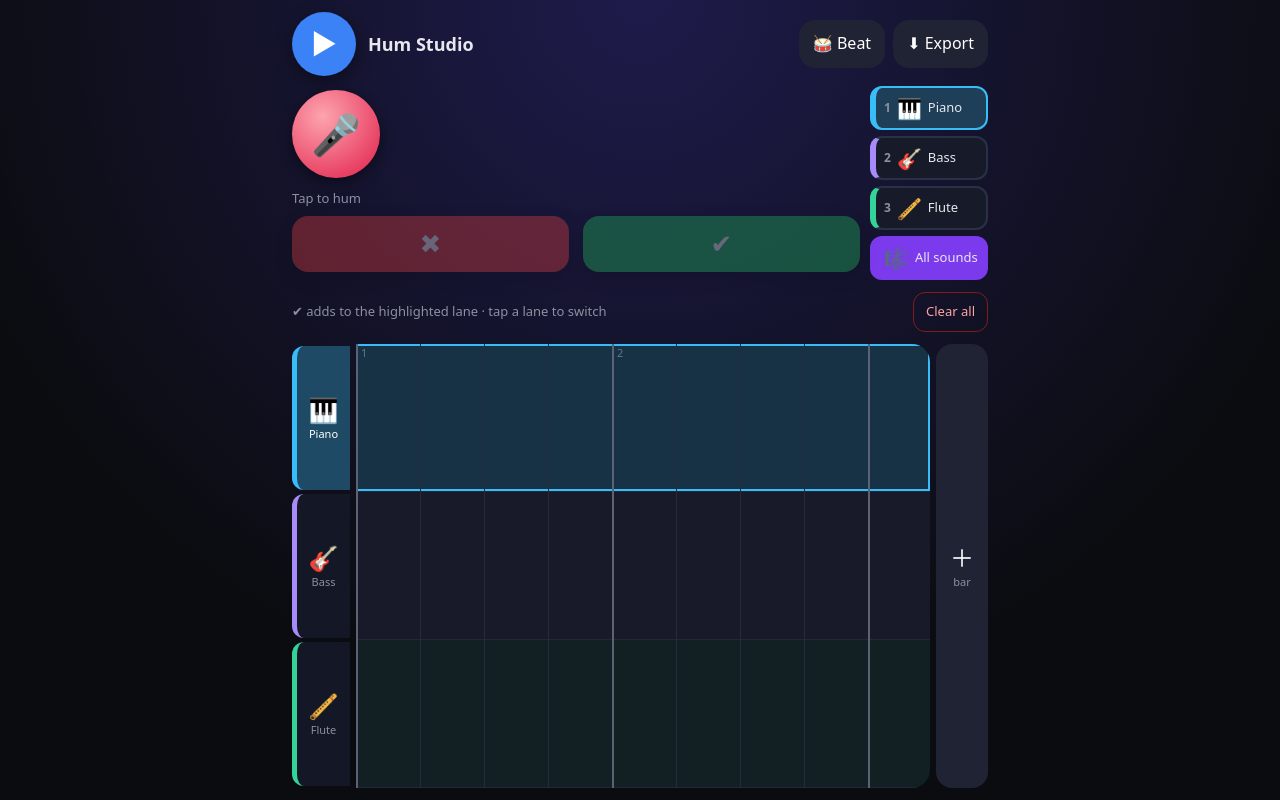
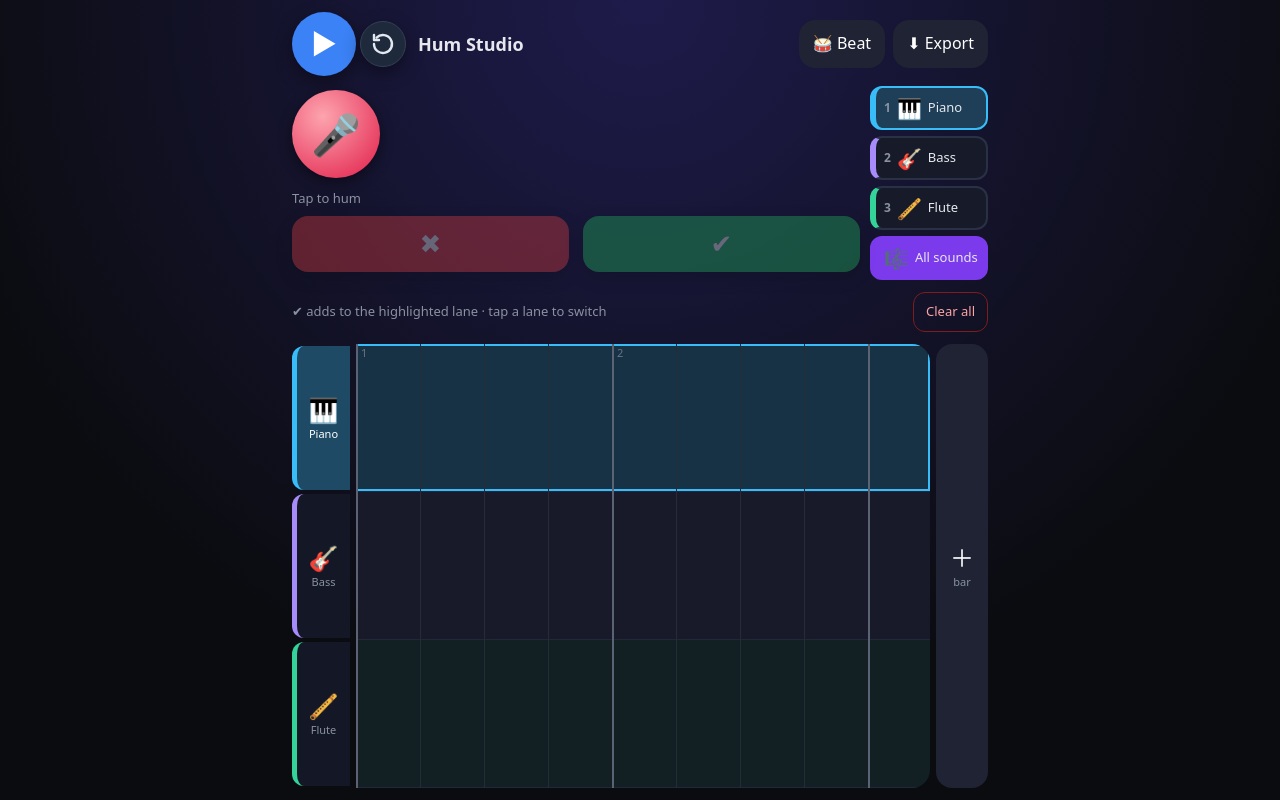
Before and after one commit to ehern93/hum-to-midi, a website built with Vite: page index.html in a window 1280 px wide. Built offline with nearby package versions, Linux system fonts and the light colour scheme.

Commit message:
Add replay-from-start button next to Play

```diff
--- a/index.html
+++ b/index.html
@@ -6,7 +6,7 @@
 <link rel="manifest" href="/manifest.webmanifest"><link rel="icon" href="/icon.svg" type="image/svg+xml">
 </head><body>
 <div id="app">
- <header class="top"><button id="play" class="big play" aria-label="Play">▶</button><h1>Hum Studio</h1><span class="sp"></span>
+ <header class="top"><button id="play" class="big play" aria-label="Play">▶</button><button id="replay" class="big replay" aria-label="Replay from start"><svg viewBox="0 0 24 24" width="24" height="24" fill="none" stroke="currentColor" stroke-width="2.4" stroke-linecap="round" stroke-linejoin="round" aria-hidden="true"><path d="M3 12a9 9 0 1 0 2.64-6.36"/><path d="M3 3v5h5"/></svg></button><h1>Hum Studio</h1><span class="sp"></span>
   <button id="beatbtn" class="chip">🥁 Beat</button>
   <div class="xwrap"><button id="export" class="chip" aria-label="Export">⬇ Export</button><div id="xmenu" class="xmenu" hidden><button id="xwav">🔊 WAV audio</button><button id="xmid">🎼 MIDI file</button></div></div>
  </header>
--- a/src/main.ts
+++ b/src/main.ts
@@ -202,6 +202,7 @@ $('#cno').onclick = () => { $('#confirm').hidden = true; };
 $('#cyes').onclick = () => { $('#confirm').hidden = true; clearAll(); };
 $('#undobtn').onclick = undoClear;
 $('#play').onclick = () => playing ? stop() : play();
+$('#replay').onclick = () => { $('#lane').scrollTo({ left: 0, behavior: 'smooth' }); play(); };
 $('#beatbtn').onclick = () => { const k = $('#beatpanel'); k.hidden = !k.hidden; };
 $('#beats').onclick = e => { const b = (e.target as Element).closest('[data-id]') as HTMLElement | null; if (b) pickBeat(b.dataset.id || null); };
 $('#tempos').innerHTML = TEMPOS.map(t => `<button data-b="${t.b}">${t.n}</button>`).join('');
--- a/src/style.css
+++ b/src/style.css
@@ -65,3 +65,5 @@ button{font:inherit;color:inherit;cursor:pointer;touch-action:manipulation}
 .lpm{position:fixed;z-index:65;display:flex;flex-direction:column;background:#1b1f2c;border:1px solid #374151;border-radius:14px;padding:5px;box-shadow:0 10px 28px #000c;min-width:170px}
 .lpm button{border:0;background:none;text-align:left;padding:12px 14px;border-radius:10px;font-size:16px}.lpm button:active{background:#2a2f40}.lpm .d{color:#fca5a5}.lpm .x{color:var(--mut)}
 .nb,.lane{-webkit-touch-callout:none;-webkit-user-select:none;user-select:none}
+.replay{width:46px;height:46px;flex:0 0 auto;background:#1e293b;border:1px solid #334155;color:#e2e8f0;display:grid;place-items:center;padding:0;margin-left:-4px}.replay:active{background:#334155}
+@media (max-width:420px){.top{gap:5px}.top h1{font-size:15px;margin:0}.top .chip{white-space:nowrap;padding-left:8px;padding-right:8px}}
```
